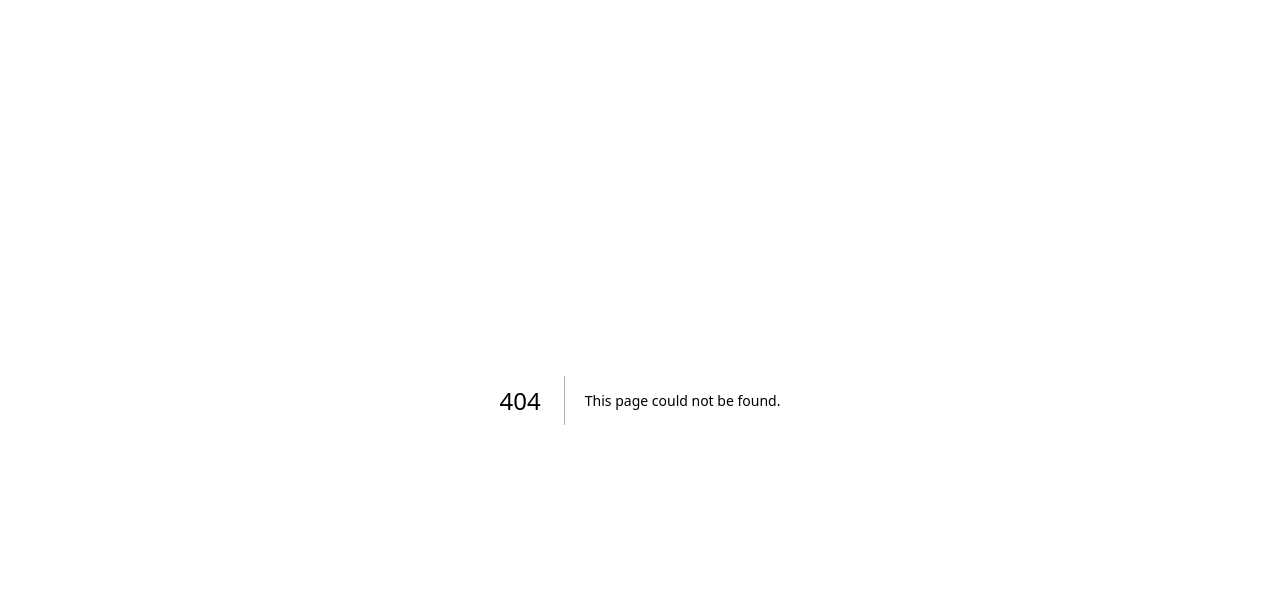
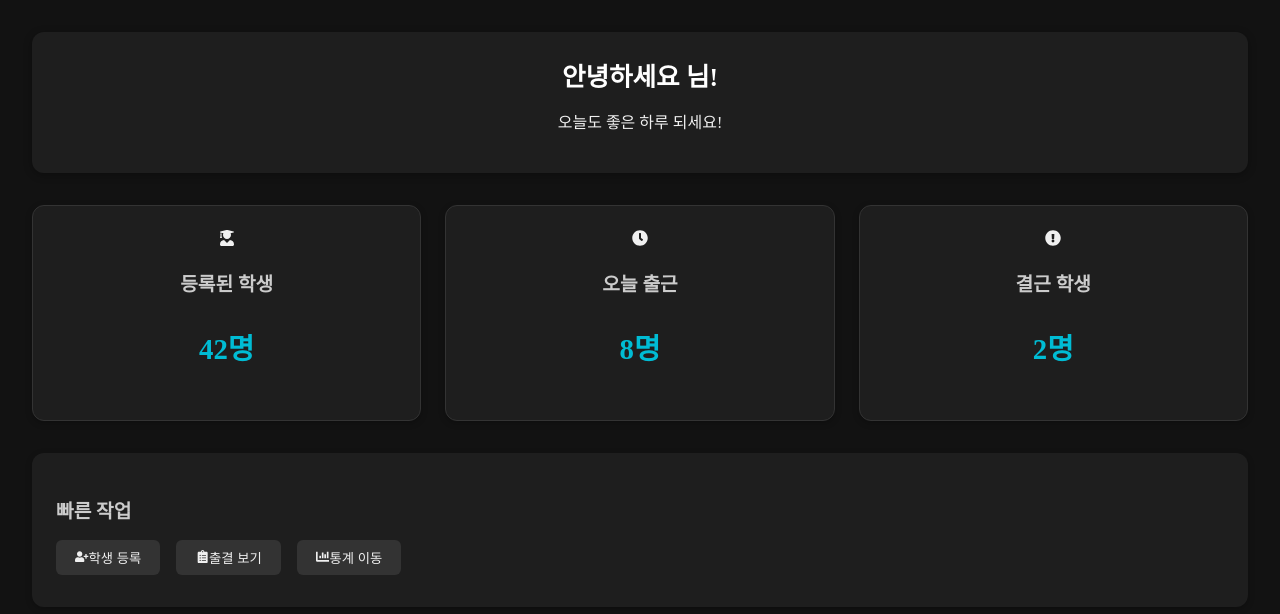
Before and after one commit to SHP-0701/student-manage-app, a Next.js app: page /dashboard/DashboardHome in a window 1280 px wide. Before the commit this address had no page. Shown: the top 614 px of the page. Built offline with nearby package versions, Linux system fonts and the light colour scheme.

Commit message:
현재 디자인 작업 중...

```diff
--- a/components/Layout.js
+++ b/components/Layout.js
@@ -15,7 +15,7 @@ export default function Layout({ children }) {
   }, []);
 
   return (
-    <div className={styles.layout}>
+    <div className={styles.layoutWrapper}>
       <SideMenu username={userName} />
       <main className={styles.content}>{children}</main>
     </div>
--- a/pages/_app.js
+++ b/pages/_app.js
@@ -1,3 +1,5 @@
+import styles from '@/styles/globals.css';
+
 export default function App({ Component, pageProps }) {
   return <Component {...pageProps} />;
 }
--- /dev/null
+++ b/pages/dashboard/DashboardHome.js
@@ -0,0 +1,61 @@
+/**
+ * 로그인 시 처음 접속하는 메인 대시보드에 출력될 Content
+ * (/pages/dashboard/DashboardHome.js)
+ */
+
+import styles from '@/styles/Dashboard.module.css';
+import {
+  FaUserGraduate,
+  FaClock,
+  FaExclamationCircle,
+  FaUserPlus,
+  FaClipboardList,
+  FaChartBar,
+} from 'react-icons/fa';
+
+export default function DashboardHome() {
+  const admName = sessionStorage.getItem('username');
+
+  return (
+    <div className={styles.dashboardHome}>
+      <div className={styles.welcomeBox}>
+        <h2>안녕하세요 {admName} 님!</h2>
+        <p>오늘도 좋은 하루 되세요!</p>
+      </div>
+
+      <div className={styles.summaryCards}>
+        <div className={styles.card}>
+          <FaUserGraduate />
+          <h3>등록된 학생</h3>
+          <p>42명</p>
+        </div>
+        <div className={styles.card}>
+          <FaClock />
+          <h3>오늘 출근</h3>
+          <p>8명</p>
+        </div>
+        <div className={styles.card}>
+          <FaExclamationCircle />
+          <h3>결근 학생</h3>
+          <p>2명</p>
+        </div>
+      </div>
+
+      <div className={styles.quickActions}>
+        <h3>빠른 작업</h3>
+        <button>
+          <FaUserPlus />
+          학생 등록
+        </button>
+        <button>
+          <FaClipboardList />
+          출결 보기
+        </button>
+        <button>
+          <FaChartBar />
+          통계 이동
+        </button>
+      </div>
+    </div>
+  );
+}
--- a/styles/Dashboard.module.css
+++ b/styles/Dashboard.module.css
@@ -1,6 +1,83 @@
-.dashboardContainer {
-    display: flex;
-    height: 100vh;
-    background-color: #111;
-    color: #fff;
+.dashboardHome {
+  padding: 2rem;
+  background-color: #121212;
+  color: #f0f0f0;
+  min-height: 100vh;
 }
+
+.welcomeBox {
+  margin-bottom: 2rem;
+  background-color: #1e1e1e;
+  padding: 1.5rem 2rem;
+  border-radius: 12px;
+  box-shadow: 0 2px 8px rgba(0, 0, 0, 0.3);
+  text-align: center;
+}
+
+.welcomeBox h2 {
+  margin: 0;
+  font-size: 1.6rem;
+  color: #fff;
+}
+
+.summaryCards {
+  display: flex;
+  gap: 1.5rem;
+  margin-bottom: 2rem;
+}
+
+.card {
+  flex: 1;
+  background-color: #1e1e1e;
+  padding: 1.5rem;
+  border-radius: 12px;
+  text-align: center;
+  box-shadow: 0 2px 6px rgba(0, 0, 0, 0.25);
+  border: 1px solid #333;
+  transition: transform 0.2s ease;
+}
+
+.card:hover {
+  transform: translateY(-4px);
+}
+
+.card h3 {
+  margin-bottom: 0.5rem;
+  font-size: 1.2rem;
+  color: #ccc;
+}
+
+.card p {
+  font-size: 1.8rem;
+  font-weight: bold;
+  color: #00bcd4;
+}
+
+.quickActions {
+  background-color: #1e1e1e;
+  padding: 1.5rem;
+  border-radius: 12px;
+  box-shadow: 0 2px 6px rgba(0, 0, 0, 0.25);
+}
+
+.quickActions h3 {
+  margin-bottom: 1rem;
+  font-size: 1.2rem;
+  color: #ccc;
+}
+
+.quickActions button {
+  margin-right: 1rem;
+  margin-bottom: 0.5rem;
+  padding: 0.5rem 1.2rem;
+  border: none;
+  border-radius: 6px;
+  background-color: #333;
+  color: #f0f0f0;
+  cursor: pointer;
+  transition: background-color 0.2s ease;
+}
+
+.quickActions button:hover {
+  background-color: #555;
+}
--- /dev/null
+++ b/styles/globals.css
@@ -0,0 +1,6 @@
+html,
+body {
+  margin: 0;
+  padding: 0;
+  background-color: #111;
+}
```
Also changed, not shown: pages/dashboard/index.js (+6 -2 lines), styles/Layout.module.css (+5 -5 lines).
